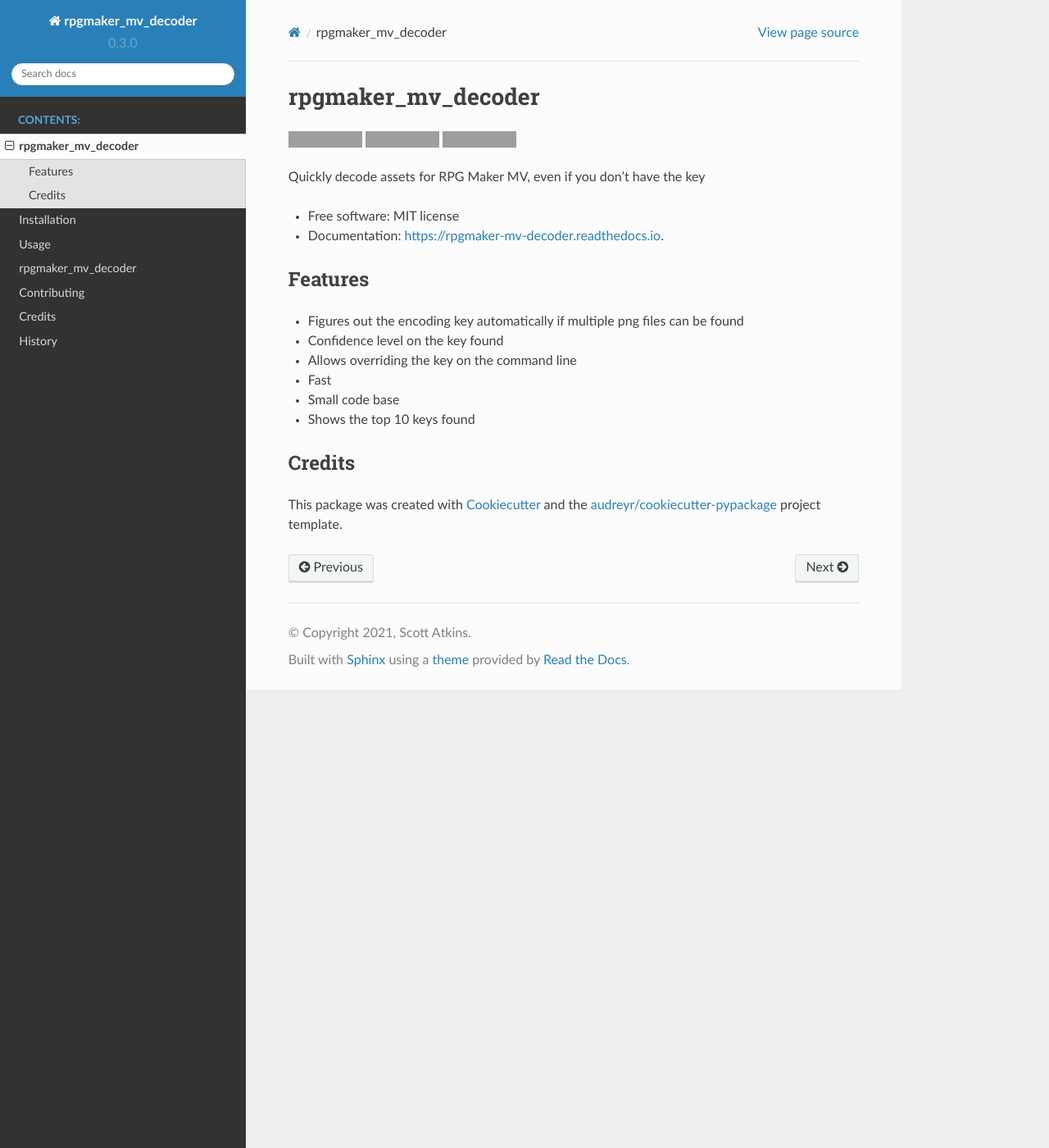
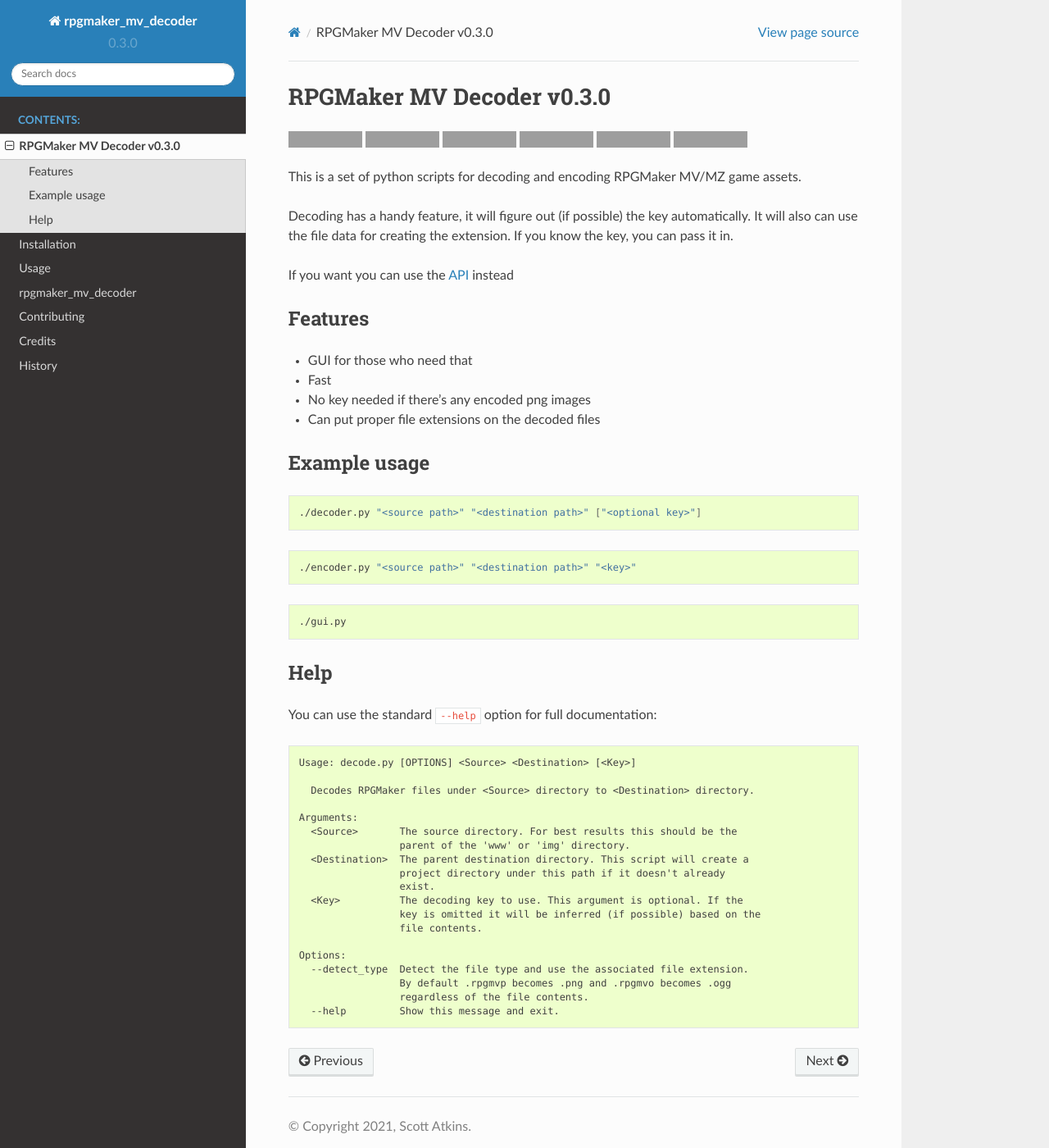
Before and after one commit to kins-dev/rpgmaker_mv_decoder, a Sphinx documentation site: the page built from docs/readme.rst, in a window 1280 px wide and 1400 px high. Shown: the whole window at 82% size. Built offline with Sphinx 7.4.7 and the Read the Docs theme 2.0.0, drawn with Linux system fonts in a browser that asks for light colours; grey boxes are pictures that could not be loaded.

Commit message:
Documentation updates

```diff
--- a/README.rst
+++ b/README.rst
@@ -1,44 +1,89 @@
-===================
-rpgmaker_mv_decoder
-===================
+
+RPGMaker MV Decoder v0.3.0
+==========================
 
 
-.. image:: https://img.shields.io/pypi/v/rpgmaker_mv_decoder
-        :target: https://pypi.python.org/pypi/rpgmaker_mv_decoder
+.. image:: https://img.shields.io/github/workflow/status/kins-dev/rpgmaker_mv_decoder/Pylint?label=Pylint&logo=GitHub
+   :target: https://github.com/kins-dev/rpgmaker_mv_decoder/actions/workflows/pylint.yml
+   :alt: Pylint Status
 
-.. image:: https://img.shields.io/github/workflow/status/kins-dev/rpgmaker_mv_decoder/Python%20application
-        :target: https://github.com/kins-dev/rpgmaker_mv_decoder/actions/workflows/python-app.yml
-        :alt: GitHub Workflow Status
+.. image:: https://img.shields.io/github/workflow/status/kins-dev/rpgmaker_mv_decoder/CodeQL?label=CodeQL&logo=GitHub
+   :target: https://github.com/kins-dev/rpgmaker_mv_decoder/actions/workflows/codeql-analysis.yml
+   :alt: CodeQL Status
 
-.. image:: https://readthedocs.org/projects/rpgmaker-mv-decoder/badge/?version=latest
-        :target: https://rpgmaker-mv-decoder.readthedocs.io/en/latest/?version=latest
-        :alt: Documentation Status
+.. image:: https://img.shields.io/github/workflow/status/kins-dev/rpgmaker_mv_decoder/Python%20application?label=Python%20application&logo=GitHub
+   :target: https://github.com/kins-dev/rpgmaker_mv_decoder/actions/workflows/python-app.yml
+   :alt: Python Application Status
+
+.. image:: https://img.shields.io/github/workflow/status/kins-dev/rpgmaker_mv_decoder/Upload%20Python%20Package?label=Upload%20Python%20Package&logo=GitHub
+   :target: https://github.com/kins-dev/rpgmaker_mv_decoder/actions/workflows/python-publish.yml
+   :alt: Pylint Status
 
 
+.. image:: https://img.shields.io/pypi/v/rpgmaker_mv_decoder?label=Latest%20pypi%20release&logo=pypi&color=green
+   :target: https://pypi.python.org/pypi/rpgmaker_mv_decoder
+   :alt: Latest pypi release
+
+.. image:: https://img.shields.io/readthedocs/rpgmaker_mv_decoder/v0.3.0?label=Documentation&logo=readthedocs
+   :target: https://rpgmaker-mv-decoder.readthedocs.io/en/latest/?version=v0.3.0
+   :alt: Documentation status
 
 
-Quickly decode assets for RPG Maker MV, even if you don't have the key
+This is a set of python scripts for decoding and encoding RPGMaker MV/MZ game assets.
 
+Decoding has a handy feature, it will figure out (if possible) the key automatically.
+It will also can use the file data for creating the extension.
+If you know the key, you can pass it in.
 
-* Free software: MIT license
-* Documentation: https://rpgmaker-mv-decoder.readthedocs.io.
-
+If you want you can use the `API <https://rpgmaker-mv-decoder.readthedocs.io>`_ instead
 
 Features
 --------
 
-* Figures out the encoding key automatically if multiple png files can be found
-* Confidence level on the key found
-* Allows overriding the key on the command line
+
+* GUI for those who need that
 * Fast
-* Small code base
-* Shows the top 10 keys found
+* No key needed if there's any encoded png images
+* Can put proper file extensions on the decoded files
 
-Credits
--------
+Example usage
+-------------
 
-This package was created with Cookiecutter_ and
-the `audreyr/cookiecutter-pypackage`_ project template.
+.. code-block:: bash
 
-.. _Cookiecutter: https://github.com/audreyr/cookiecutter
-.. _`audreyr/cookiecutter-pypackage`: https://github.com/audreyr/cookiecutter-pypackage
+   ./decoder.py "<source path>" "<destination path>" ["<optional key>"]
+
+.. code-block:: bash
+
+   ./encoder.py "<source path>" "<destination path>" "<key>"
+
+.. code-block:: bash
+
+   ./gui.py
+
+Help
+----
+
+You can use the standard ``--help`` option for full documentation:
+
+.. code-block:: plain
+
+   Usage: decode.py [OPTIONS] <Source> <Destination> [<Key>]
+
+     Decodes RPGMaker files under <Source> directory to <Destination> directory.
+
+   Arguments:
+     <Source>       The source directory. For best results this should be the
+                    parent of the 'www' or 'img' directory.
+     <Destination>  The parent destination directory. This script will create a
+                    project directory under this path if it doesn't already
+                    exist.
+     <Key>          The decoding key to use. This argument is optional. If the
+                    key is omitted it will be inferred (if possible) based on the
+                    file contents.
+
+   Options:
+     --detect_type  Detect the file type and use the associated file extension.
+                    By default .rpgmvp becomes .png and .rpgmvo becomes .ogg
+                    regardless of the file contents.
+     --help         Show this message and exit.
--- a/encode.py
+++ b/encode.py
@@ -63,8 +63,7 @@
     required=True,
     metavar="<Destination>",
 )
-@click.argument("key", type=str, required=True, metavar="[<Key>]")
-#             '-------------'
+@click.argument("key", type=str, required=True, metavar="<Key>")
 def main(source: click.Path = None, destination: click.Path = None, key: str = None) -> None:
     """`main` The main function
 
```
Also changed, not shown: README.md (+6 -5 lines), docs/encode_usage.inc (added, +17 -0 lines), docs/usage.rst (+9 -1 lines), docs/decode_usage.inc (renamed from docs/usage.inc), 3 other files.
